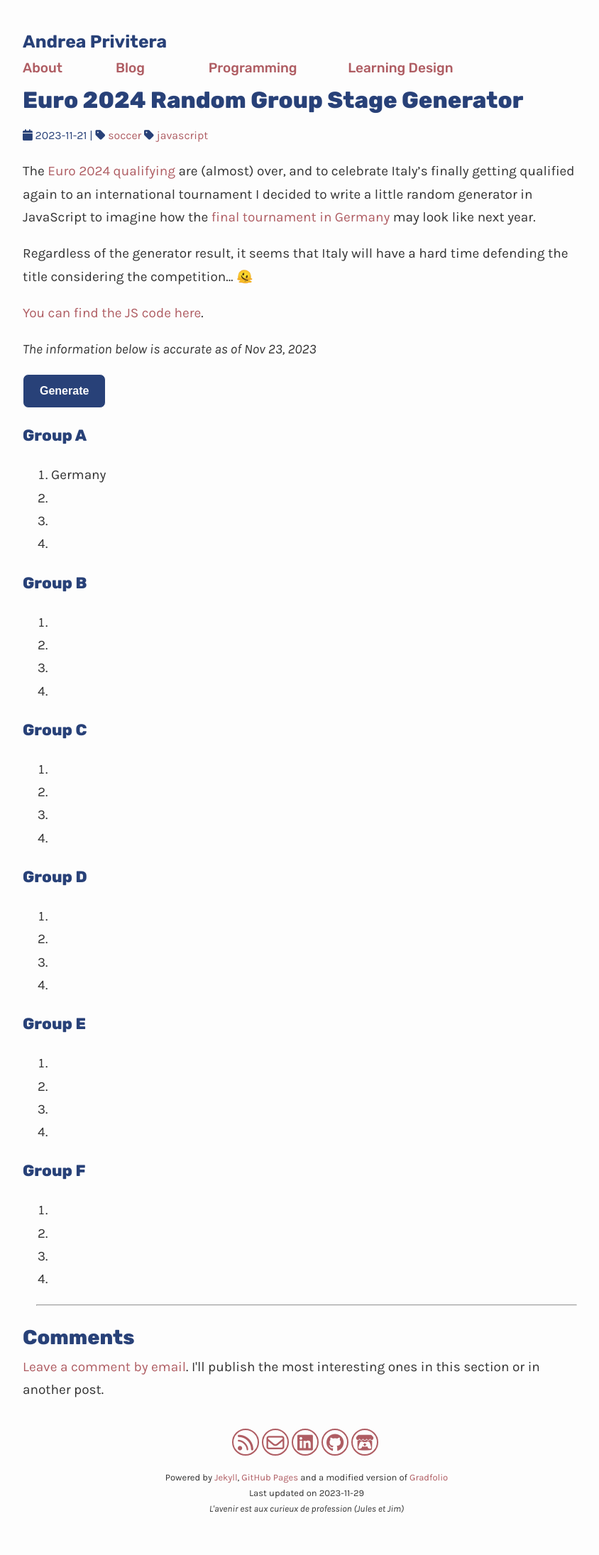
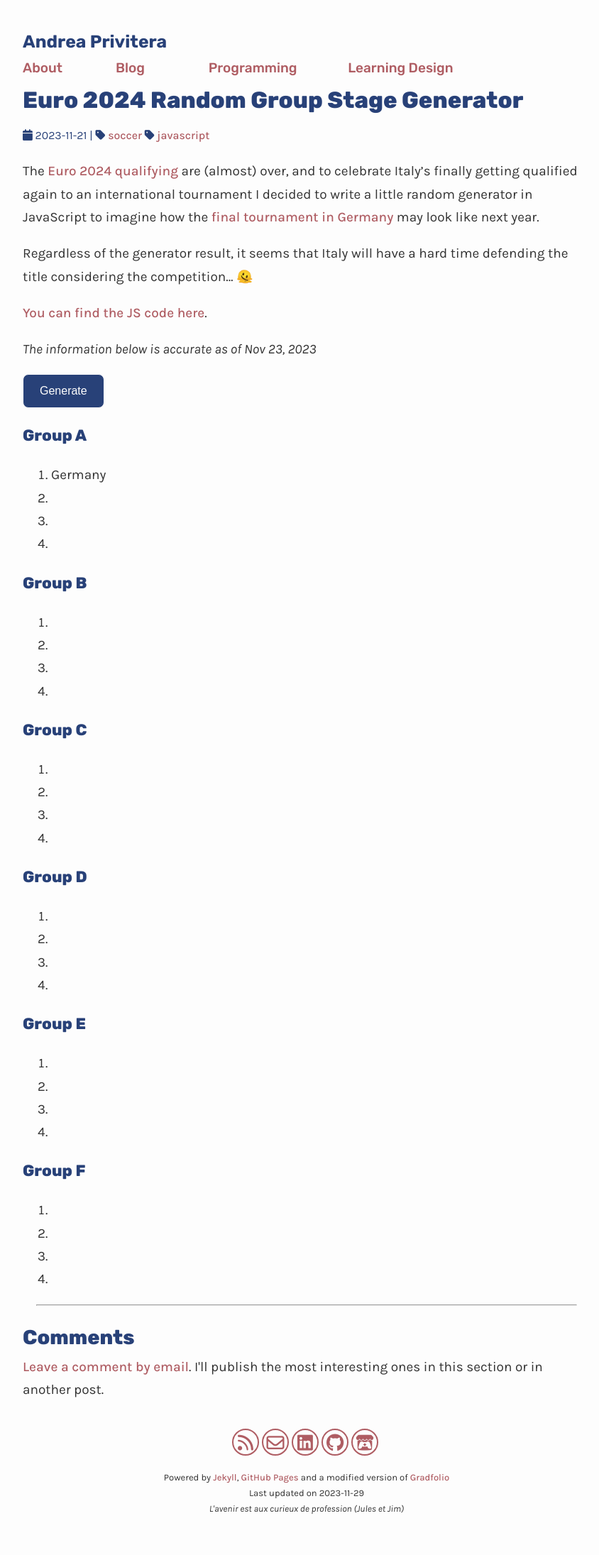
Before and after one commit to anprivitera/anprivitera.github.io, a Jekyll site: the page built from _posts/2023-11-21-euro-2024-random-group-stage-generator.md, in a window 1280 px wide. Shown: the whole page at 71% size, without its empty margins (208-1052 px from the left). Built offline with Jekyll 4.4.1, drawn with Linux system fonts in a browser that asks for light colours; comment, search, counter and statistics services are not loaded.

Commit message:
changed weight of links and buttons

```diff
--- a/assets/css/main.scss
+++ b/assets/css/main.scss
@@ -106,6 +106,7 @@ h6 {
 
 a {
   text-decoration: none;
+  font-weight: $base-font-weight + 100;
   @include link-light-to-dark();
 
 
@@ -295,7 +296,7 @@ button {
     cursor: pointer;
     font-size: 16px;
     line-height: 20px;
-    font-weight: 600;
+    font-weight: $base-font-weight;
     border-radius: 8px;
     padding: 13px 23px;
     border: 1px solid;
@@ -313,6 +314,10 @@ button {
       @media (prefers-color-scheme: dark) {
         background: $link-color-dark;
       }
+    &:active {
+      font-weight: $base-font-weight - 100;
+
+    }
     }
 }
 
```
